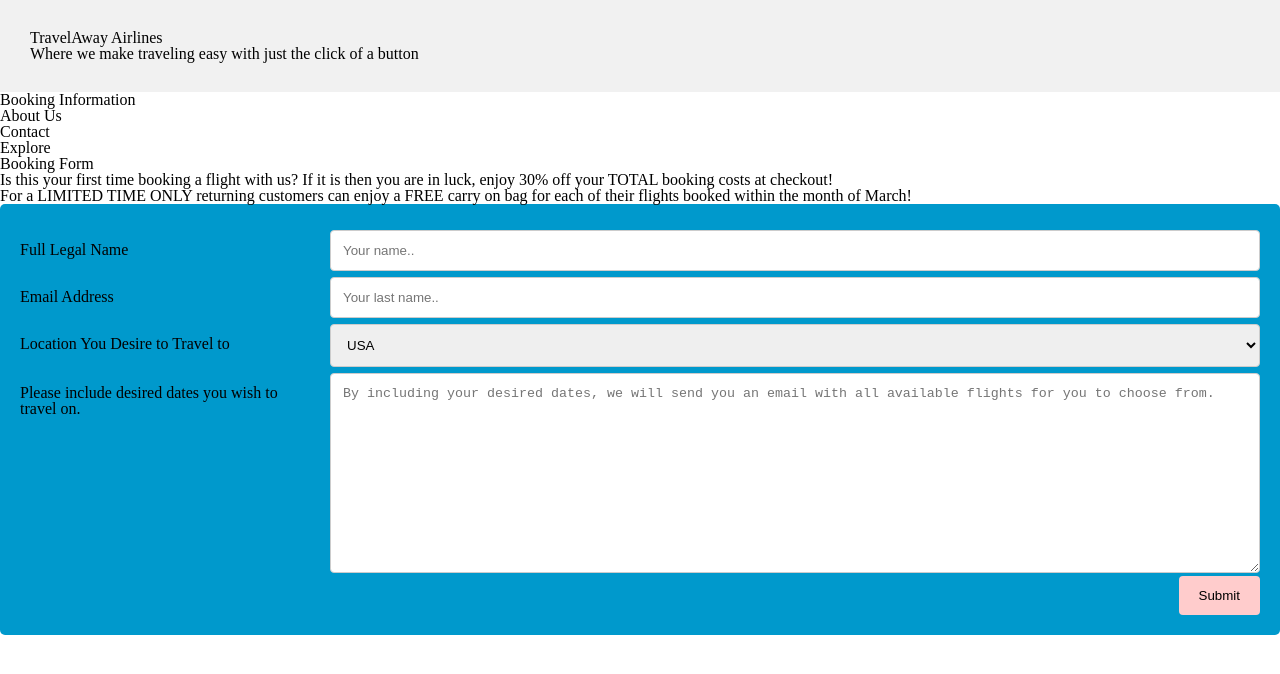
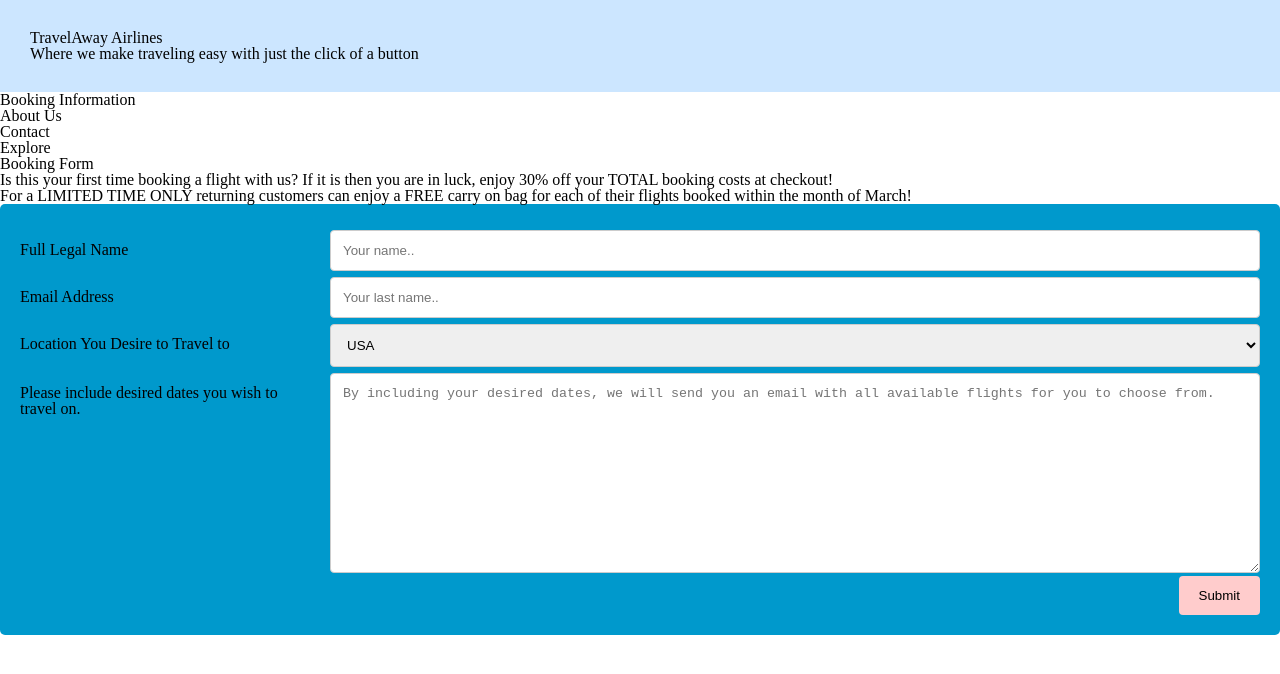
Before and after one commit to gpasillas01/itmd362-Project1, a plain HTML site: page index.html in a window 1280 px wide. Drawn offline with Linux system fonts and the light colour scheme.

Commit message:
Update index.html

```diff
--- a/index.html
+++ b/index.html
@@ -10,7 +10,7 @@
  </head>
 
  <body>
-<div style="background-color:#f1f1f1;padding:30px;">
+<div style="background-color:#cce6ff;padding:30px;font-family: "Brush Script MT", Brush, cursive;">
   <h1>TravelAway Airlines</h1>
   <h3>Where we make traveling easy with just the click of a button</h3>
 </div>
```
